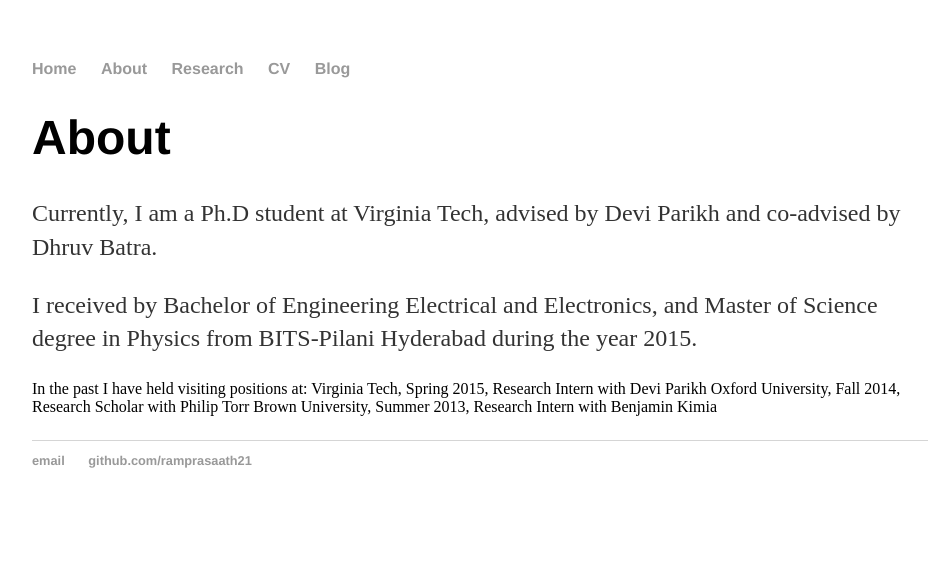
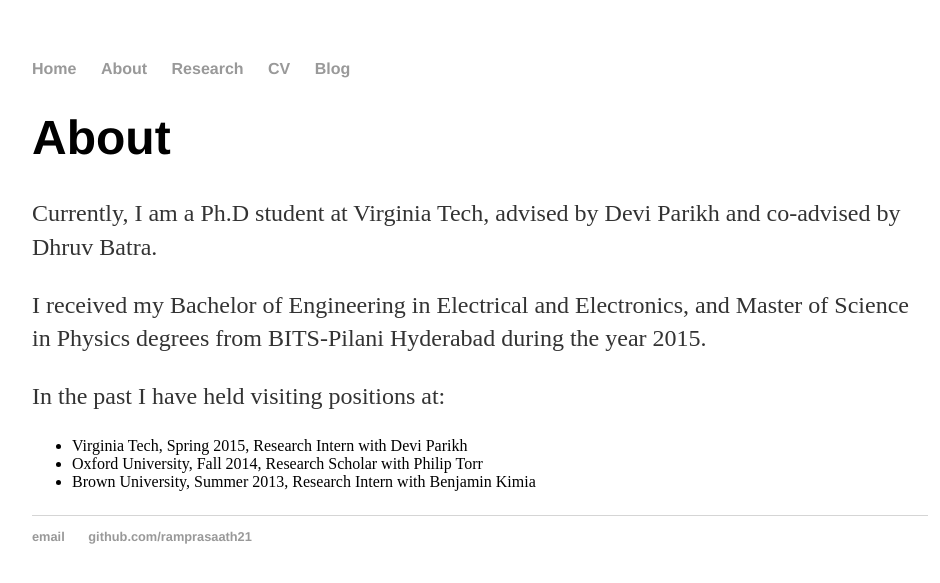
Before and after one commit to ramprs/ram21.github.io, a Jekyll site: the page built from about/index.html, in a window 1280 px wide. Shown: the top 583 px of the page, without its empty margins (160-1100 px from the left). Built offline with Jekyll 4.4.1, drawn with Linux system fonts in a browser that asks for light colours.

```diff
--- a/about/index.html
+++ b/about/index.html
@@ -8,11 +8,12 @@ title: About Ramprasaath
             <p> Currently, I am a Ph.D student at Virginia Tech, advised by Devi Parikh and co-advised by Dhruv Batra. </p>
 
 
-<p> I received by Bachelor of Engineering Electrical and Electronics, and Master of Science degree in Physics from BITS-Pilani Hyderabad during the year 2015. </p>
+<p> I received my Bachelor of Engineering in Electrical and Electronics, and Master of Science in Physics degrees from BITS-Pilani Hyderabad during the year 2015. </p>
 
-</p> In the past I have held visiting positions at:
-
-Virginia Tech, Spring 2015, Research Intern with Devi Parikh
-Oxford University, Fall 2014, Research Scholar with Philip Torr
-Brown University, Summer 2013, Research Intern with Benjamin Kimia
+<p> In the past I have held visiting positions at:
+<ul>
+    <li> Virginia Tech, Spring 2015, Research Intern with Devi Parikh</li>
+    <li> Oxford University, Fall 2014, Research Scholar with Philip Torr</li>
+    <li> Brown University, Summer 2013, Research Intern with Benjamin Kimia</li>
+</ul>
 </p>
```
Also changed, not shown: research/index.html (added, +33 -0 lines).
